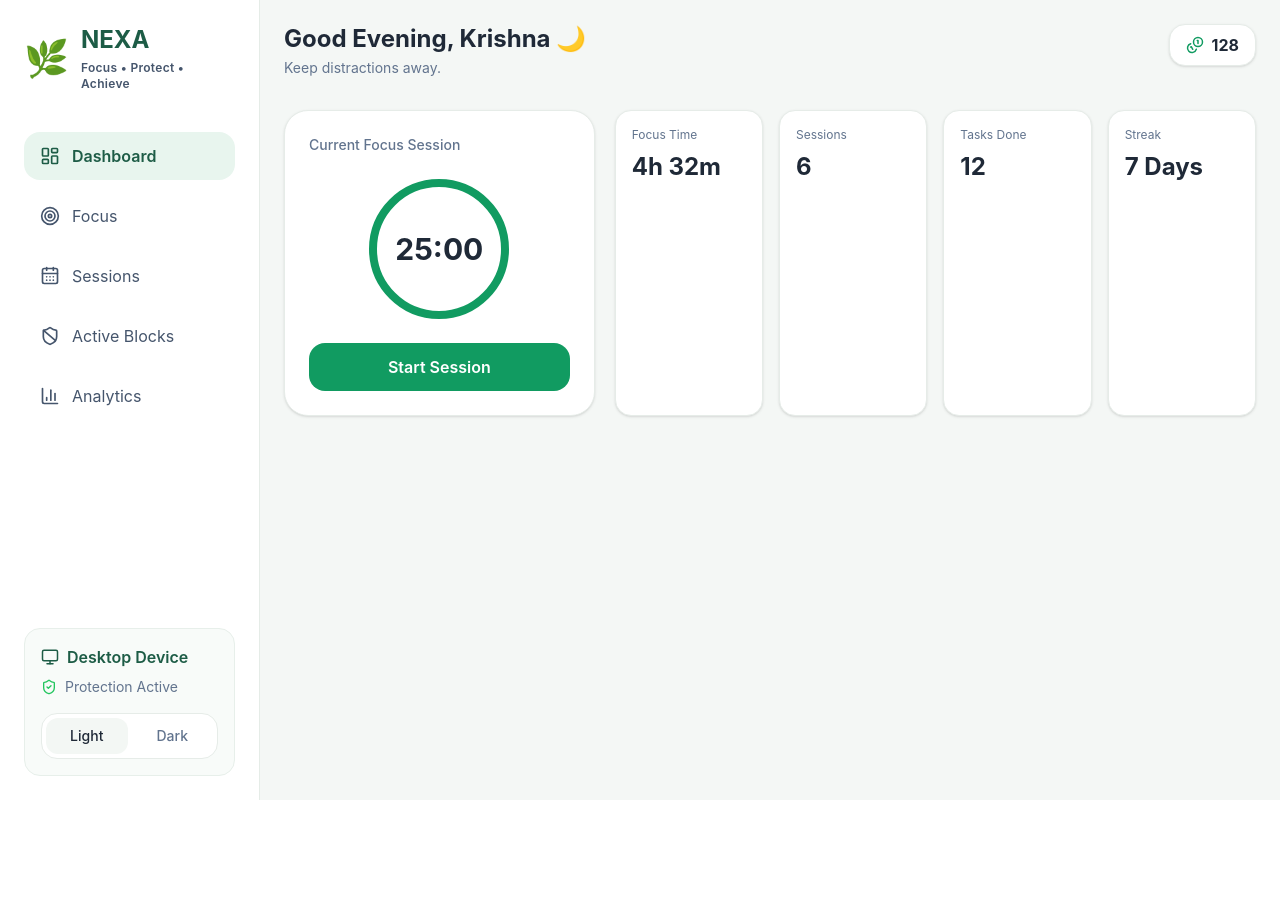
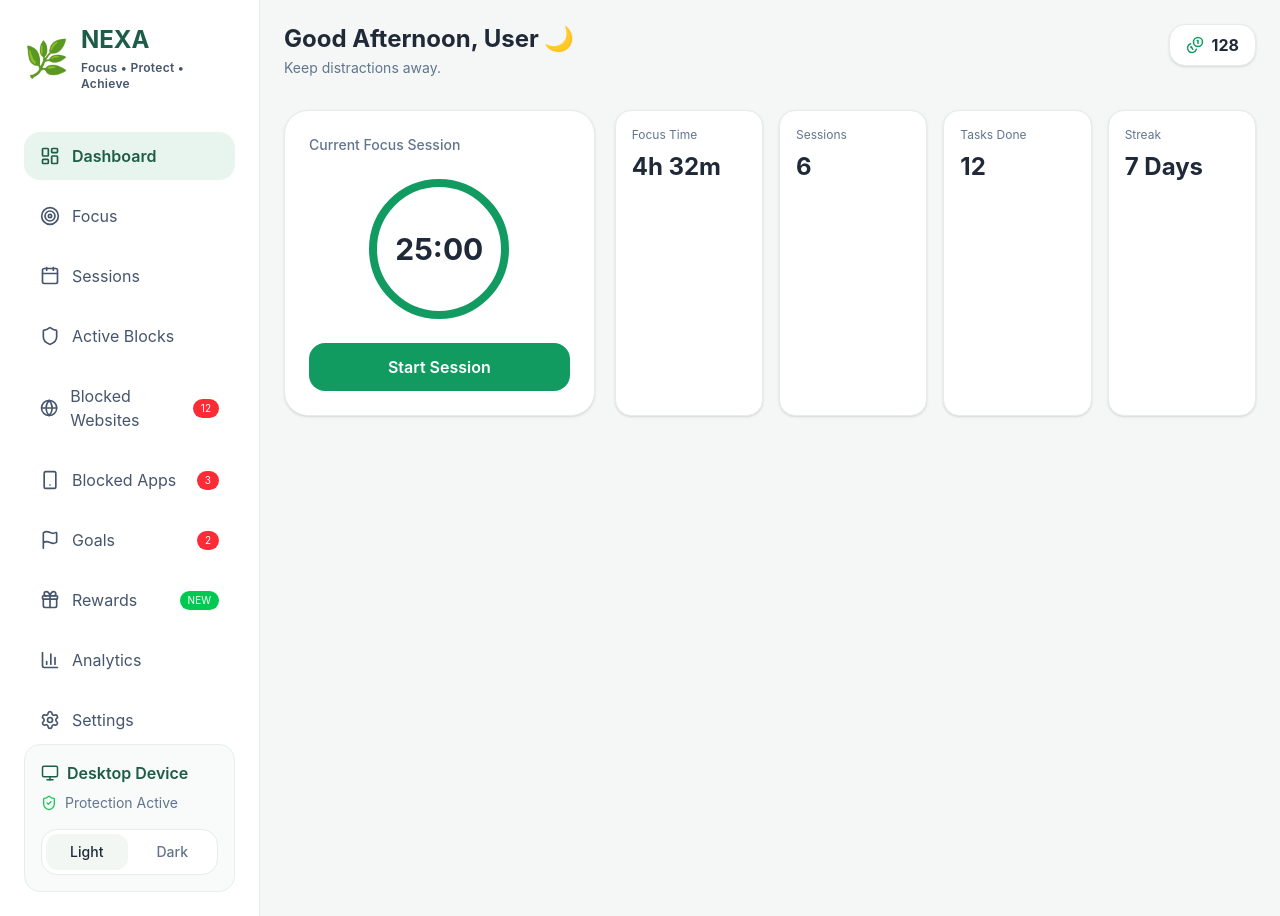
Before and after one commit to Krishna-0105/nexa-distraction-blocker, a React app in the folder frontend/: page /dashboard in a window 1280 px wide. Before the commit the page ends 800 px from the top, so only its background shows below. Built offline with nearby package versions, Linux system fonts and the light colour scheme; the HTML template or start-up script is replaced by a standard one.

Commit message:
Responsive dashboard and improved auth flow

```diff
--- a/frontend/src/pages/Dashboard.jsx
+++ b/frontend/src/pages/Dashboard.jsx
@@ -1,13 +1,18 @@
 import { useEffect, useState } from "react";
 import {
   Coins,
+  Monitor,
+  ShieldCheck,
   LayoutDashboard,
   Target,
-  CalendarDays,
-  ShieldBan,
+  Calendar,
+  Shield,
+  Globe,
+  Smartphone,
+  Flag,
+  Gift,
   BarChart3,
-  Monitor,
-ShieldCheck,
+  Settings,
 } from "lucide-react";
 import { getDeviceType } from "../utils/device";
 // import toast from "react-hot-toast";
@@ -42,7 +47,28 @@ function Dashboard() {
   //   });
 
   // }, []);
-  const userName = "Krishna";
+  const user = JSON.parse(localStorage.getItem("user"));
+  console.log("Current User from LocalStorage:", user);
+  const userName =
+    user?.fullName ||
+    user?.name ||
+    "User";
+  const hour = new Date().getHours();
+
+  let greetingText = "";
+
+  if (hour >= 5 && hour < 12) {
+    greetingText = "Good Morning";
+  }
+  else if (hour >= 12 && hour < 17) {
+    greetingText = "Good Afternoon";
+  }
+  else if (hour >= 17 && hour < 21) {
+    greetingText = "Good Evening";
+  }
+  else {
+    greetingText = "Good Night";
+  }
 
   const greetings = [
     "Protect your attention today.",
@@ -59,10 +85,55 @@ function Dashboard() {
 
   const randomEmoji =
     emojis[Math.floor(Math.random() * emojis.length)];
+  const sidebarItems = [
+    {
+      name: "Dashboard",
+      icon: LayoutDashboard,
+    },
+    {
+      name: "Focus",
+      icon: Target,
+    },
+    {
+      name: "Sessions",
+      icon: Calendar,
+    },
+    {
+      name: "Active Blocks",
+      icon: Shield,
+    },
+    {
+      name: "Blocked Websites",
+      icon: Globe,
+      notification: 12,
+    },
+    {
+      name: "Blocked Apps",
+      icon: Smartphone,
+      notification: 3,
+    },
+    {
+      name: "Goals",
+      icon: Flag,
+      notification: 2,
+    },
+    {
+      name: "Rewards",
+      icon: Gift,
+      badge: "NEW",
+    },
+    {
+      name: "Analytics",
+      icon: BarChart3,
+    },
+    {
+      name: "Settings",
+      icon: Settings,
+    },
+  ];
   return (
     <div
-  className={`min-h-screen flex transition-all duration-300 ${
-    theme === "dark"
+      className={`min-h-screen flex transition-all duration-300 ${theme === "dark"
           ? "bg-[#0f172a]"
           : "bg-[#f4f7f5]"
         }`}
@@ -70,8 +141,7 @@ function Dashboard() {
 
       {/* Sidebar - Desktop Only */}
       <aside
-  className={`hidden md:flex w-[260px] flex-col justify-between p-6 border-r transition-all duration-300 ${
-    theme === "dark"
+        className={`hidden md:flex w-[260px] flex-col justify-between p-6 border-r transition-all duration-300 ${theme === "dark"
             ? "bg-[#111827] border-[#1f2937]"
             : "bg-white border-[#e5ece7]"
           }`}
@@ -85,8 +155,7 @@ function Dashboard() {
 
             <div>
               <h1
-  className={`text-2xl font-bold transition-all duration-300 ${
-    theme === "dark"
+                className={`text-2xl font-bold transition-all duration-300 ${theme === "dark"
                     ? "text-[#34d399]"
                     : "text-[#1d5c46]"
                   }`}
@@ -95,8 +164,7 @@ function Dashboard() {
               </h1>
 
               <p
-  className={`text-xs tracking-wide font-semibold mt-1 transition-all duration-300 ${
-    theme === "dark"
+                className={`text-xs tracking-wide font-semibold mt-1 transition-all duration-300 ${theme === "dark"
                     ? "text-slate-400"
                     : "text-slate-600"
                   }`}
@@ -109,75 +177,40 @@ function Dashboard() {
           {/* Navigation */}
           <nav className="flex flex-col gap-3">
 
+            {sidebarItems.map((item, index) => {
+              const Icon = item.icon;
+
+              return (
                 <button
-  className={`flex items-center gap-3 px-4 py-3 rounded-2xl font-semibold text-left transition-all cursor-pointer ${
-    theme === "dark"
-      ? "bg-[#1f2937] text-[#34d399]"
-      : "bg-[#e8f5ee] text-[#1d5c46]"
-  }`}
->
-
-  <LayoutDashboard size={20} />
-
-  Dashboard
-
-</button>
-
-            <button
-  className={`flex items-center gap-3 px-4 py-3 rounded-2xl text-left transition-all cursor-pointer ${
-    theme === "dark"
+                  key={index}
+                  className={`flex items-center justify-between px-4 py-3 rounded-2xl text-left transition-all cursor-pointer ${item.name === "Dashboard"
+                      ? theme === "dark"
+                        ? "bg-[#1f2937] text-[#34d399] font-semibold"
+                        : "bg-[#e8f5ee] text-[#1d5c46] font-semibold"
+                      : theme === "dark"
                         ? "text-slate-300 hover:bg-[#1f2937]"
                         : "text-slate-600 hover:bg-[#f3f7f4]"
                     }`}
                 >
+                  <div className="flex items-center gap-3">
+                    <Icon size={20} />
+                    <span>{item.name}</span>
+                  </div>
 
-  <Target size={20} />
+                  {item.notification && (
+                    <span className="bg-red-500 text-white text-[10px] px-2 py-[2px] rounded-full">
+                      {item.notification}
+                    </span>
+                  )}
 
-  Focus
-
+                  {item.badge && (
+                    <span className="bg-green-500 text-white text-[10px] px-2 py-[2px] rounded-full">
+                      {item.badge}
+                    </span>
+                  )}
                 </button>
-
-            <button
-  className={`flex items-center gap-3 px-4 py-3 rounded-2xl text-left transition-all cursor-pointer ${
-    theme === "dark"
-      ? "text-slate-300 hover:bg-[#1f2937]"
-      : "text-slate-600 hover:bg-[#f3f7f4]"
-  }`}
->
-
-  <CalendarDays size={20} />
-
-  Sessions
-
-</button>
-
-            <button
-  className={`flex items-center gap-3 px-4 py-3 rounded-2xl text-left transition-all cursor-pointer ${
-    theme === "dark"
-      ? "text-slate-300 hover:bg-[#1f2937]"
-      : "text-slate-600 hover:bg-[#f3f7f4]"
-  }`}
->
-
-  <ShieldBan size={20} />
-
-  Active Blocks
-
-</button>
-
-            <button
-  className={`flex items-center gap-3 px-4 py-3 rounded-2xl text-left transition-all cursor-pointer ${
-    theme === "dark"
-      ? "text-slate-300 hover:bg-[#1f2937]"
-      : "text-slate-600 hover:bg-[#f3f7f4]"
-  }`}
->
-
-  <BarChart3 size={20} />
-
-  Analytics
-
-</button>
+              );
+            })}
 
           </nav>
 
@@ -185,8 +218,7 @@ function Dashboard() {
 
         {/* Bottom User Section */}
         <div
-  className={`border rounded-2xl p-4 transition-all duration-300 ${
-    theme === "dark"
+          className={`border rounded-2xl p-4 transition-all duration-300 ${theme === "dark"
               ? "bg-[#111827] border-[#1f2937]"
               : "bg-[#f8fbf9] border-[#e7efea]"
             }`}
@@ -200,8 +232,7 @@ function Dashboard() {
             />
 
             <p
-    className={`font-semibold transition-all duration-300 ${
-      theme === "dark"
+              className={`font-semibold transition-all duration-300 ${theme === "dark"
                   ? "text-white"
                   : "text-[#1d5c46]"
                 }`}
@@ -219,8 +250,7 @@ function Dashboard() {
             />
 
             <p
-    className={`text-sm transition-all duration-300 ${
-      theme === "dark"
+              className={`text-sm transition-all duration-300 ${theme === "dark"
                   ? "text-slate-400"
                   : "text-slate-500"
                 }`}
@@ -230,12 +260,16 @@ function Dashboard() {
 
           </div>
           {/* Theme Toggle */}
-<div className="mt-4 bg-white border border-[#e6ece8] rounded-2xl p-1 flex items-center gap-1">
+          <div
+            className={`mt-4 rounded-2xl p-1 flex items-center gap-1 border transition-all duration-300 ${theme === "dark"
+                ? "bg-[#0f172a] border-[#1f2937]"
+                : "bg-white border-[#e6ece8]"
+              }`}
+          >
 
             <button
               onClick={() => setTheme("light")}
-  className={`flex-1 px-3 py-2 rounded-xl font-medium text-sm cursor-pointer transition-all ${
-    theme === "light"
+              className={`flex-1 px-3 py-2 rounded-xl font-medium text-sm cursor-pointer transition-all ${theme === "light"
                   ? "bg-[#f3f7f4] text-[#1f2937]"
                   : "text-slate-500 hover:bg-[#f3f7f4]"
                 }`}
@@ -247,8 +281,7 @@ function Dashboard() {
 
             <button
               onClick={() => setTheme("dark")}
-  className={`flex-1 px-3 py-2 rounded-xl font-medium text-sm cursor-pointer transition-all ${
-    theme === "dark"
+              className={`flex-1 px-3 py-2 rounded-xl font-medium text-sm cursor-pointer transition-all ${theme === "dark"
                   ? "bg-[#1f2937] text-white"
                   : "text-slate-500 hover:bg-[#f3f7f4]"
                 }`}
@@ -273,8 +306,7 @@ function Dashboard() {
             <span className="text-3xl">🌿</span>
 
             <h1
-  className={`text-2xl font-bold transition-all duration-300 ${
-    theme === "dark"
+              className={`text-2xl font-bold transition-all duration-300 ${theme === "dark"
                   ? "text-[#34d399]"
                   : "text-[#1d5c46]"
                 }`}
@@ -299,20 +331,18 @@ function Dashboard() {
             <div>
 
               <h1
-  className={`text-xl md:text-2xl font-bold leading-tight transition-all duration-300 ${
-    theme === "dark"
+                className={`text-xl md:text-2xl font-bold leading-tight transition-all duration-300 ${theme === "dark"
                     ? "text-white"
                     : "text-[#1f2937]"
                   }`}
               >
 
-      Good Evening, {userName} {randomEmoji}
+                {greetingText}, {userName} {randomEmoji}
 
               </h1>
 
               <p
-  className={`mt-1 text-sm transition-all duration-300 ${
-    theme === "dark"
+                className={`mt-1 text-sm transition-all duration-300 ${theme === "dark"
                     ? "text-slate-400"
                     : "text-slate-500"
                   }`}
--- a/frontend/src/pages/Login.jsx
+++ b/frontend/src/pages/Login.jsx
@@ -43,10 +43,21 @@ function Login() {
                     password,
                 }
             );
-
+            console.log(response.data);
             toast.success(response.data.message);
 
             localStorage.setItem("token", response.data.token);
+            // localStorage.setItem(
+            //     "user",
+            //     JSON.stringify({
+            //         name: response.data.user.fullName,
+            //     })
+            // );
+
+            localStorage.setItem(
+                "user",
+                JSON.stringify(response.data.user)
+            );
 
             console.log("Navigating now");
 
@@ -189,8 +200,26 @@ function Login() {
                     onClick={async () => {
                         try {
                             const result = await signInWithPopup(auth, provider);
+                            console.log(result.user);
 
-                            toast.success(`Welcome ${result.user.displayName}`);
+                            const response = await axios.post(
+                                "http://localhost:5000/api/auth/google",
+                                {
+                                    fullName: result.user.displayName,
+                                    email: result.user.email,
+                                    uid: result.user.uid,
+                                }
+                            );
+
+                            localStorage.setItem("token", response.data.token);
+
+                            localStorage.setItem(
+                                "user",
+                                JSON.stringify(response.data.user)
+                            );
+
+                            toast.success(`Welcome ${response.data.user.fullName}`);
+
                             navigate("/dashboard");
                         } catch (error) {
                             if (error.code !== "auth/cancelled-popup-request") {
```
Also changed, not shown: 1 other file (tests, documents, lock files or other folders). Lines whose indentation alone changed are shown as unchanged.
